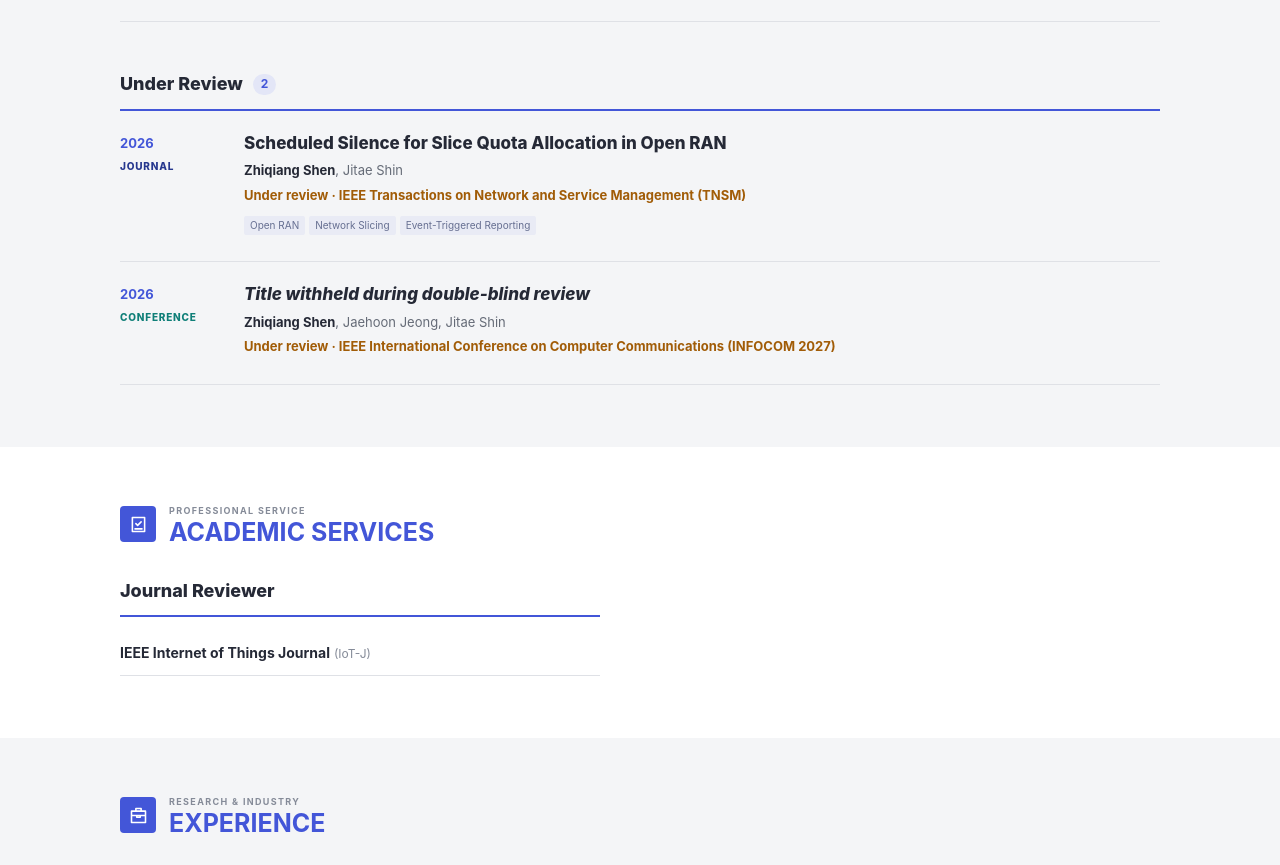
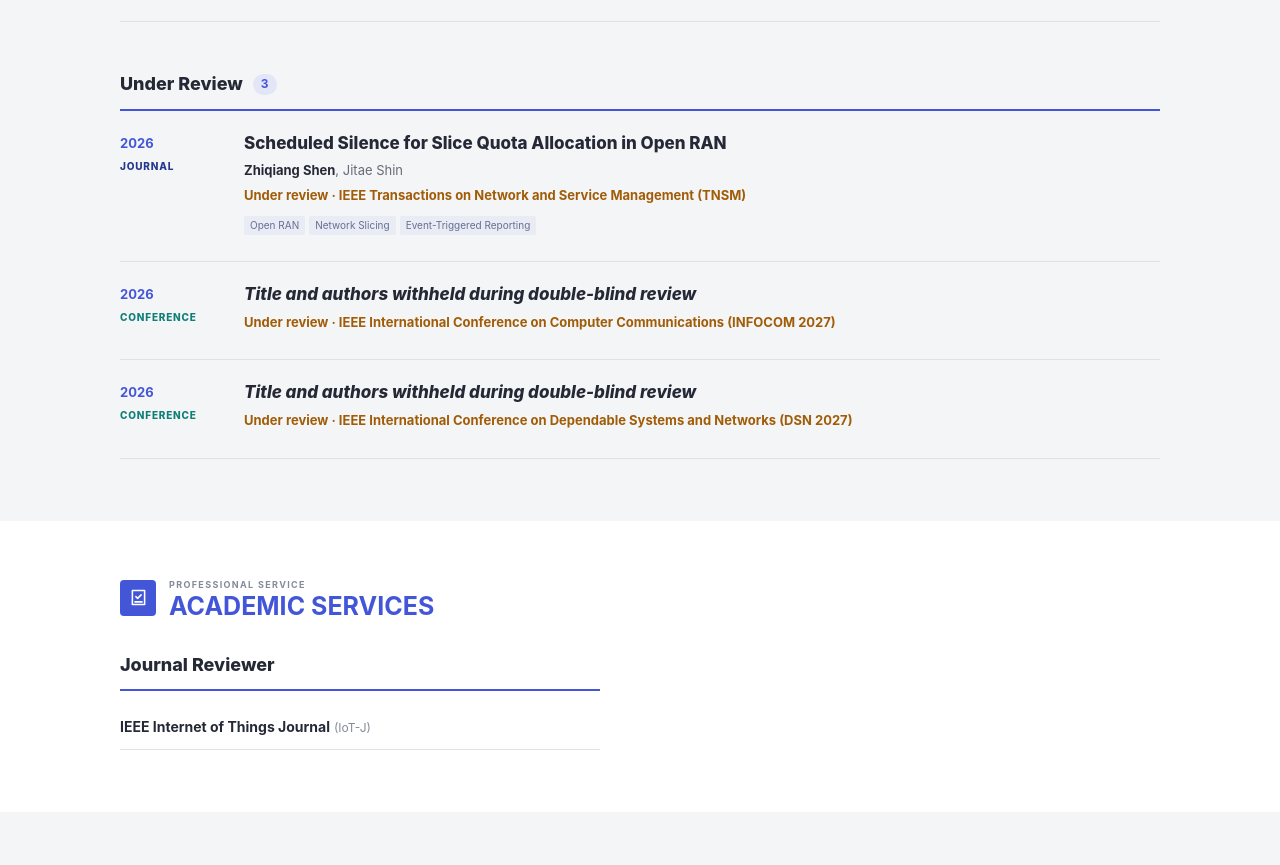
Before and after one commit to 00-Shen/00-shen.github.io, a plain HTML site: page index.html in a window 1280 px wide. Shown: the part 1679-2544 px from the top of the page. Drawn offline with Linux system fonts and the light colour scheme; a web font is replaced by a local one.

Commit message:
Withhold authors of double-blind submissions; add the DSN 2027 submission
Co-Authored-By: Claude Opus 5.5 <noreply@anthropic.com>

```diff
--- a/index.html
+++ b/index.html
@@ -76,11 +76,12 @@
         </div>
 
         <div class="pub-group">
-          <h3 class="subheading">Under Review <span class="pub-count">2</span></h3>
-          <!-- IEEE venues: official full name + (acronym). Double-blind conference submissions: no title, no topic labels until the decision. -->
+          <h3 class="subheading">Under Review <span class="pub-count">3</span></h3>
+          <!-- IEEE venues: official full name + (acronym). Double-blind conference submissions: no title, no authors, no topic labels until the decision. -->
           <ol class="publication-list">
             <li><div class="pub-meta"><span class="pub-year">2026</span><span class="pub-type journal">Journal</span></div><div><h3>Scheduled Silence for Slice Quota Allocation in Open RAN</h3><p class="authors"><strong>Zhiqiang Shen</strong>, Jitae Shin</p><p class="venue pending">Under review · IEEE Transactions on Network and Service Management (TNSM)</p><span class="label">Open RAN</span><span class="label">Network Slicing</span><span class="label">Event-Triggered Reporting</span></div></li>
-            <li><div class="pub-meta"><span class="pub-year">2026</span><span class="pub-type conference">Conference</span></div><div><h3><em>Title withheld during double-blind review</em></h3><p class="authors"><strong>Zhiqiang Shen</strong>, Jaehoon Jeong, Jitae Shin</p><p class="venue pending">Under review · IEEE International Conference on Computer Communications (INFOCOM 2027)</p></div></li>
+            <li><div class="pub-meta"><span class="pub-year">2026</span><span class="pub-type conference">Conference</span></div><div><h3><em>Title and authors withheld during double-blind review</em></h3><p class="venue pending">Under review · IEEE International Conference on Computer Communications (INFOCOM 2027)</p></div></li>
+            <li><div class="pub-meta"><span class="pub-year">2026</span><span class="pub-type conference">Conference</span></div><div><h3><em>Title and authors withheld during double-blind review</em></h3><p class="venue pending">Under review · IEEE International Conference on Dependable Systems and Networks (DSN 2027)</p></div></li>
           </ol>
         </div>
       </div>
```
